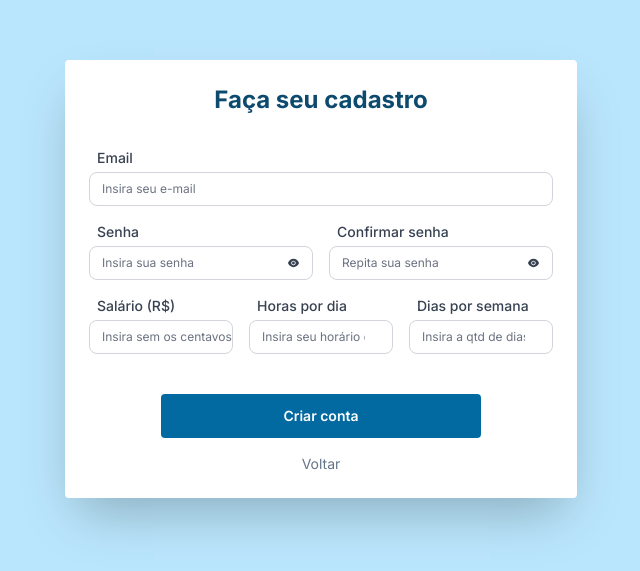
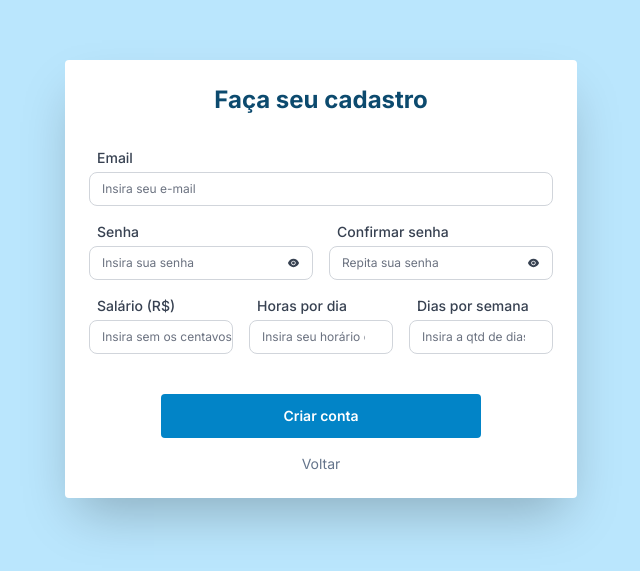
Before and after one commit to enzoTerra7/extras, a Next.js app: page /register in a window 1280 px wide. Shown: the part 121-692 px from the top of the page, without its empty margins (319-959 px from the left). Built offline with nearby package versions, Linux system fonts and the light colour scheme.

Commit message:
change button name

```diff
--- a/app/(authenticated)/workData/components/buttonModal.tsx
+++ b/app/(authenticated)/workData/components/buttonModal.tsx
@@ -13,7 +13,7 @@ export function ButtonModal(props: ButtonModalProps) {
 
   return (
     <>
-      <button className="bg-blue-600 py-3 px-3 rounded font-semibold text-white text-sans text-sm max-w-xs hover:bg-blue-800 transition-colors focus:ring-2 ring-white flex justify-center items-center gap-3 w-full text-center" onClick={() => setShow(true)}>
+      <button className="bg-sky-600 py-3 px-3 rounded font-semibold text-white text-sans text-sm max-w-xs hover:bg-sky-700 transition-colors focus:ring-2 ring-white flex justify-center items-center gap-3 w-full text-center" onClick={() => setShow(true)}>
         {props.children}
       </button>
       <ExtraModal
--- a/components/Button/index.tsx
+++ b/components/Button/index.tsx
@@ -20,10 +20,10 @@ export function Button({ className, loading, disabled, type, testId, onClick, ch
   return (
     <Comp disabled={loading || disabled} data-testId={testId} onClick={!asChild ? onClick : undefined} className={clsx(`${className || ''} flex items-center gap-3 w-full text-center justify-center`, {
       "bg-gray-300 shadow-sm text-white hover:bg-gray-300 hover:text-white": disabled,
-      "bg-sky-700 py-3 px-3 rounded font-semibold text-white text-sans text-sm max-w-xs hover:bg-blue-800 transition-colors focus:ring-2 ring-white": type == undefined,
+      "bg-sky-600 py-3 px-3 rounded font-semibold text-white text-sans text-sm max-w-xs hover:bg-sky-700 transition-colors focus:ring-2 ring-white": type == undefined,
       "bg-red-500 text-white hover:bg-red-700 transition-colors py-3 px-3 rounded font-semibold text-sm max-w-xs focus:ring-2 ring-red": type == 'error',
       "outline-none border border-solid border-gray-300 text-gray-300 bg-white p-4 rounded-md flex items-center gap-3 text-sm hover:bg-gray-100 transition-colors justify-center": type == 'white',
-      "outline-none border border-solid font-semibold text-white bg-sky-700 p-4 rounded-md flex items-center gap-3 text-sm focus:ring-2 ring-white hover:bg-blue-800 transition-colors": type == 'primary',
+      "outline-none border border-solid font-semibold text-white bg-sky-600 p-4 rounded-md flex items-center gap-3 text-sm focus:ring-2 ring-white hover:bg-sky-700 transition-colors": type == 'primary',
     })}>
       {loading ? (
         <svg aria-hidden="true" role="status" className="inline w-4 h-4 text-white animate-spin" viewBox="0 0 100 101" fill="none" xmlns="http://www.w3.org/2000/svg">
```
